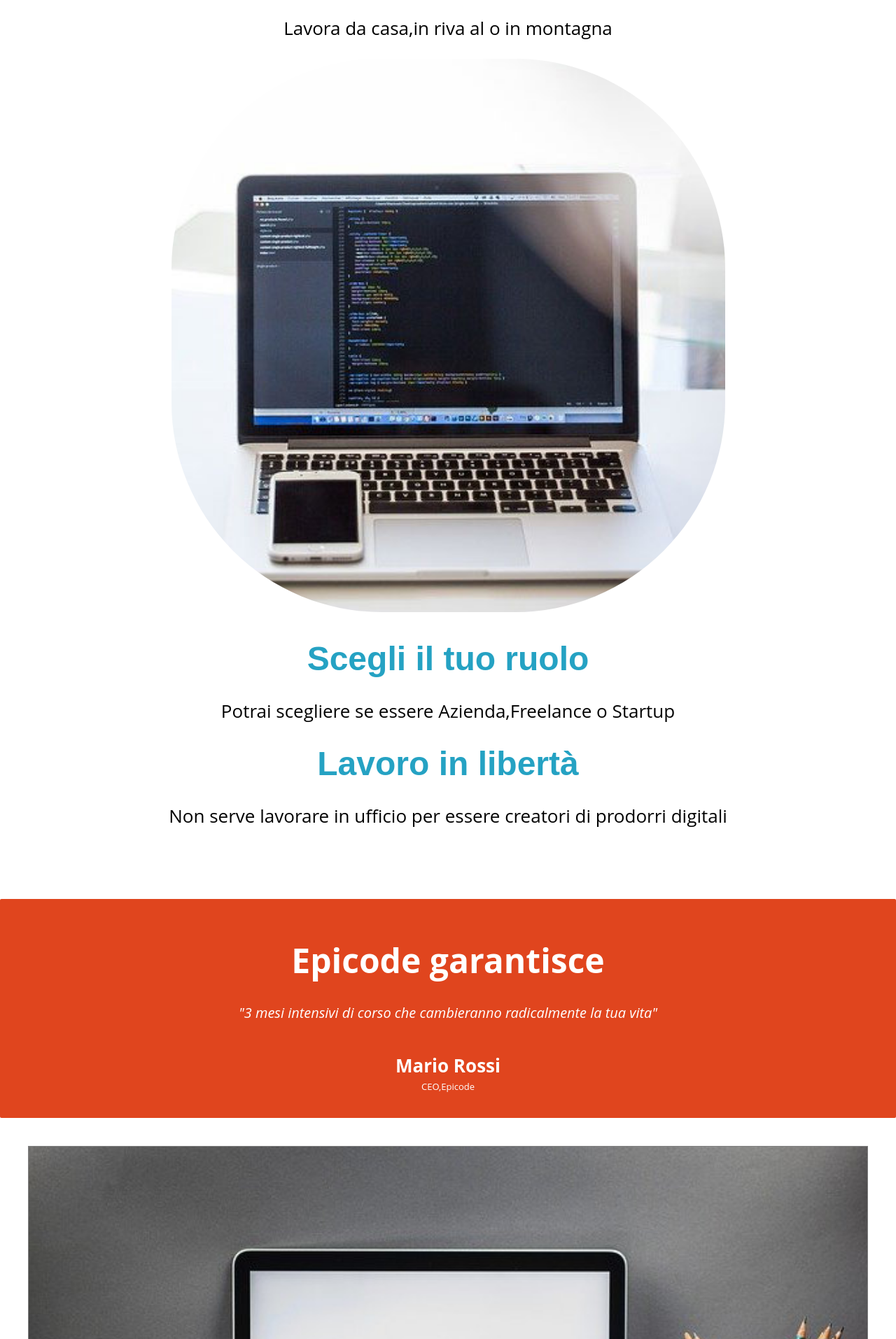
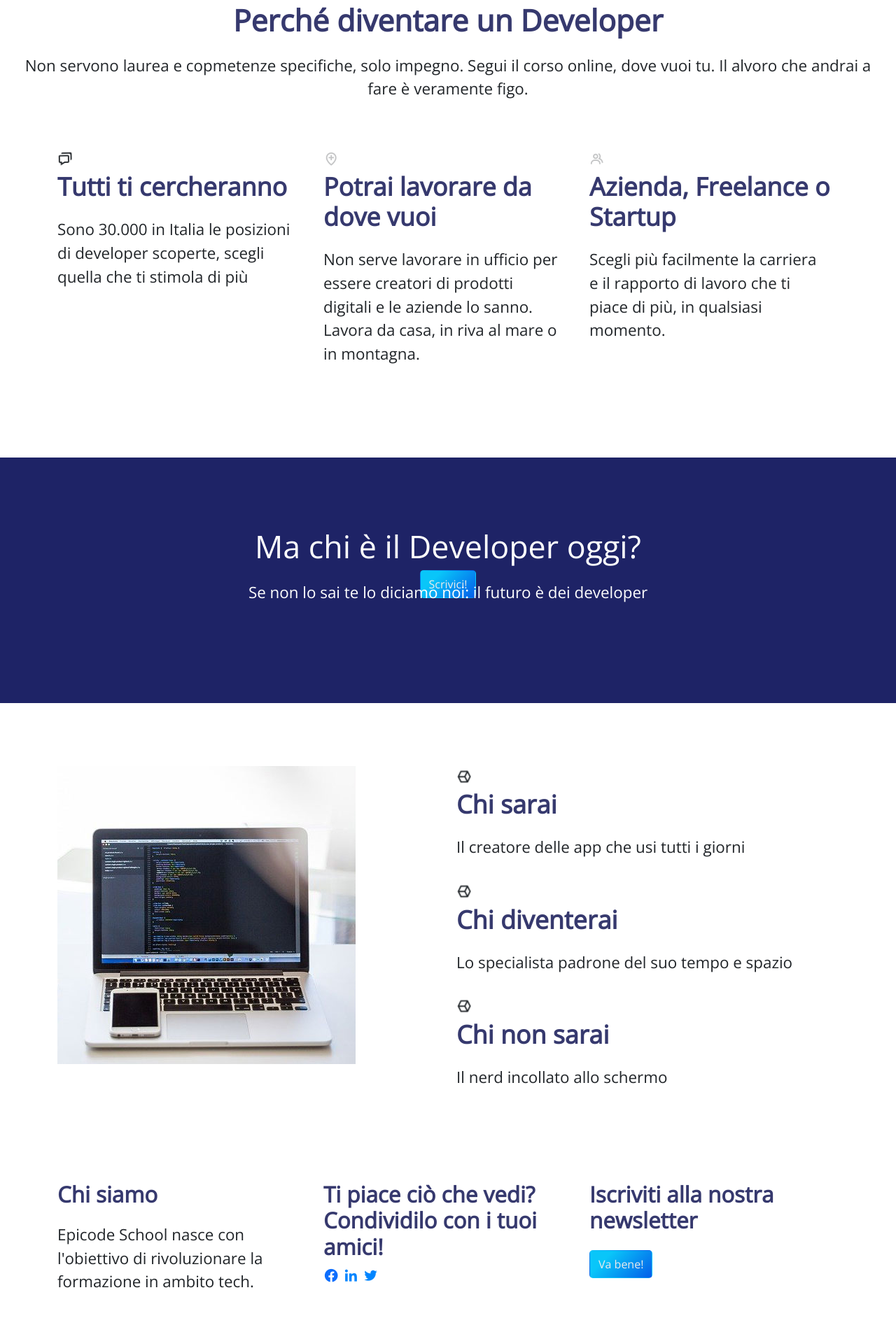
Before and after one commit to subwaybd/webdevprojects, a plain HTML site: page index.html in a window 1280 px wide. Shown: the part 886-2800 px from the top of the page at 70% size. Drawn offline with nearby package versions, Linux system fonts and the light colour scheme; files that its build step writes are made by us from their sources.

Commit message:
Add files via upload
Second test

```diff
--- /dev/null
+++ b/assets/css/stile.css
@@ -0,0 +1,98 @@
+.navbar-nav > li{
+    margin-left:30px;
+    margin-right:30px;
+  }
+
+#bluegradient {
+    background-color: #045de9;
+    background-image: linear-gradient(315deg, #045de9 0%, #09c6f9 74%);
+    border-radius: 5px;
+    color:rgb(236, 236, 236);
+}
+
+.hero{
+    background-image:url(../img/banner.jpg);
+    background-position:center;
+    background-size:cover;
+    background-attachment:fixed;
+    color:rgb(241, 241, 241);
+    padding-top:8em;
+    padding-bottom:12em;
+    position:relative;
+}
+
+#shadow {
+    text-shadow: 1px 1px #5d5d5d;
+    padding:1px;
+}
+
+.btn {
+    padding: 7px 12px;
+}
+
+#h2smallblue {
+    font-size:1.9em;
+    color:rgba(12, 16, 80, 0.829);
+    font-weight: bold;
+}
+
+#h4smallblue {
+    font-size:1.6em;
+    color:rgba(12, 16, 80, 0.829);
+    font-weight:bold;
+}
+
+#h5smallblue {
+    font-size:1.4em;
+    color:rgba(12, 16, 80, 0.829);
+    font-weight:bold;
+}
+
+p{font-size:1em;}
+
+#h2spec{
+    font-size:2em;
+}
+
+#bluebg{
+    background-color:rgba(5, 11, 85, 0.897);
+    padding-top:100px;
+}
+
+#section{
+    padding-top:100px;
+    padding-bottom:100px;
+}
+
+p {
+    padding: 15px;
+}
+
+.item{
+    left: 0;
+    right: 0;
+    position:absolute;
+}
+
+#single-col{
+    padding-bottom:150px;
+}
+
+#m-top{
+    margin-top:4em;
+}
+
+#paragraph{
+    padding-left:0px;
+}
+
+
+
+/*----Media Queries ----*/
+@media (max-width:992px) {
+
+}
+@media (max-width:768px) {
+
+}
+@media (max-width:576px) {}
--- a/index.html
+++ b/index.html
@@ -1,74 +1,208 @@
-<!DOCTYPE html>
+<!doctype html>
 <html lang="it">
+
 <head>
-    <meta charset="UTF-8">
-    <meta http-equiv="X-UA-Compatible" content="IE=edge">
-    <meta name="viewport" content="width=device-width, initial-scale=1.0">
-    <meta name="description" content="Sito ufficiale Epicode School">
-    <link rel="stylesheet" href="assets/css/file.css" type="text/css">
-    <link rel="stylesheet" href="assets/css/font-awesome.min.css" type="text/css">
-    <link rel="stylesheet" href="assets/css/print.css" type="text/css">
+  <!-- Required meta tags -->
+  <meta charset="utf-8">
+  <meta name="viewport" content="width=device-width, initial-scale=1">
+
+  <!-- Bootstrap CSS -->
+  <link href="https://cdn.jsdelivr.net/npm/bootstrap@5.0.2/dist/css/bootstrap.min.css" rel="stylesheet"
+    integrity="sha384-EVSTQN3/azprG1Anm3QDgpJLIm9Nao0Yz1ztcQTwFspd3yD65VohhpuuCOmLASjC" crossorigin="anonymous">
+
   <title>Epicode School</title>
+  <link rel="preconnect" href="https://fonts.googleapis.com">
+  <link rel="preconnect" href="https://fonts.gstatic.com" crossorigin>
+  <link href="https://fonts.googleapis.com/css2?family=Fira+Sans:wght@400;700&display=swap" rel="stylesheet">
+  <link rel="stylesheet" href="https://maxcdn.bootstrapcdn.com/font-awesome/4.7.0/css/font-awesome.min.css">
+  <link rel="stylesheet" href="assets/css/stile.css">
+  <link rel="stylesheet" href="path/to/font-awesome/css/font-awesome.min.css">
+  <link href='https://unpkg.com/boxicons@2.1.1/css/boxicons.min.css' rel='stylesheet'>
+  <link rel="preconnect" href="https://fonts.googleapis.com">
+  <link rel="preconnect" href="https://fonts.gstatic.com" crossorigin>
+  <link href="https://fonts.googleapis.com/css2?family=Open+Sans:wght@300&display=swap" rel="stylesheet">
+  <style>
+    body {
+      font-family: 'Open Sans', sans-serif;
+      font-size: 1.4em;
+    }
+  </style>
 </head>
+
 <body>
-    <header>
-            <div>
-                <img src="assets/images/logo.png" alt="logo Epicode School" title="Il nostro logo">
+  <!--navbar-->
+  <nav class="navbar navbar-expand-lg navbar-light bg-light">
+    <div class="container">
+      <a class="navbar-brand" href="index.html"><img src="assets/img/logo.png"></a>
+      <button class="navbar-toggler" type="button" data-bs-toggle="collapse" data-bs-target="#navbarSupportedContent"
+        aria-controls="navbarSupportedContent" aria-expanded="false" aria-label="Toggle navigation">
+        <span class="navbar-toggler-icon"></span>
+      </button>
+      <div class="collapse navbar-collapse" id="navbarSupportedContent">
+        <ul class="navbar-nav ms-auto">
+          <li class="nav-item">
+            <a class="nav-link active" aria-current="page" href="#">Home</a>
+          </li>
+          <li class="nav-item">
+            <a class="nav-link" href="#">Chi Siamo</a>
+          </li>
+          <li class="nav-item">
+            <a class="nav-link active" aria-current="page" href="#">Contatti</a>
+          </li>
+          <li class="nav-item">
+            <a class="nav-link active" aria-current="page" href="#" id="bluegradient">Registrati</a>
+          </li>
+        </ul>
       </div>
-    </header>
-    <main>
-        <section id="sezione1">
-            <h1>corso web developer</h1>
-            <p>Smetti di inseguire i titoli,inizia a lavorare. <br>Mentre tutti vogliono arricchire il CV, tu pensa ad arricchire le tue competenze.</p>
-            <br>
-            <p>
-                <a href="#andiamo" id="bottone">Partiamo!</a>
+    </div>
+  </nav>
+
+  <!--Banner-->
+  <div class="hero">
+    <div class="container">
+      <div class="row">
+        <div class="col-lg-6">
+          <h1 id="shadow">Diventa un Developer EPICO</h1>
+          <p id="shadow">Diventa un Developer EPICO e ti troviamo noi il lavoro. Scommettiamo su di te: paghi metà
+            corso, l'altra metà solo quando inizi a lavorare.</p>
+          <a href="#" class="btn" id="bluegradient">Chiedi Info</a>
+        </div>
+      </div>
+    </div>
+  </div>
+
+  <!--New Row-->
+  <!--Opportunità-->
+  <section id="section">
+    <div class="container">
+      <div class="row" id="single-col">
+        <div class="col-md-8 mx-auto text-center">
+          <h2 class="" id="h2smallblue">Perché diventare un Developer</h2>
+          <p class="item">Non servono laurea e copmetenze specifiche, solo impegno.
+            Segui il corso online, dove vuoi tu.
+            Il alvoro che andrai a fare è veramente figo.
           </p>
+        </div>
+      </div>
+
+      <!--New Row-->
+      <div class="row">
+        <div class="col-lg-4">
+          <div class="iconbox">
+            <i id="chat" class='bx bx-chat bx-tada bx-rotate-90 style="'></i>
+          </div>
+          <h4 id="h4smallblue">Tutti ti cercheranno</h4>
+          <p id="paragraph">Sono 30.000 in Italia le posizioni di developer scoperte, scegli quella che ti stimola di
+            più</p>
+        </div>
+
+        <div class="col-lg-4">
+          <div class="iconbox">
+            <i class='bx bx-location-plus bx-flashing'></i>
+          </div>
+          <h4 id="h4smallblue">Potrai lavorare da dove vuoi</h4>
+          <p id="paragraph">Non serve lavorare in ufficio per essere creatori di prodotti digitali e le aziende lo
+            sanno. Lavora da casa, in riva al mare o in montagna.</p>
+        </div>
+
+        <div class="col-lg-4">
+          <div class="iconbox">
+            <i class='bx bx-group bx-flashing'></i>
+          </div>
+          <h4 id="h4smallblue">Azienda, Freelance o Startup</h4>
+          <p id="paragraph">Scegli più facilmente la carriera e il rapporto di lavoro che ti piace di più, in qualsiasi
+            momento.</p>
+        </div>
+
+      </div>
+    </div>
   </section>
-        <section id="sezione2">
-            <h2>Tutti ti cercheranno</h2>
-            <p> Sono 30.000 in italia le posizioni di developer scoperte, scegli quella che ti stimola di piu'</p>
-            <h2>Lavora dove vuoi</h2>
-            <p>Lavora da casa,in riva al o in montagna</p>
-            <img class="rounded-notebook" src="assets/images/notebook.jpg">
-            <h2>Scegli il tuo ruolo</h2>
-            <p>Potrai scegliere se essere Azienda,Freelance o Startup</p>
-            <h2>Lavoro in libertà</h2>
-            <p>Non serve lavorare in ufficio per essere creatori di prodorri digitali</p>
+
+  <!--New Row-->
+
+  <div id="bluebg" class="container-fluid">
+    <div class="row" id="single-col">
+      <div class="col-md-8 mx-auto text-center">
+        <h2 class="text-white" id="h2spec">Ma chi è il Developer oggi?</h2>
+        <p class="item text-white">Se non lo sai te lo diciamo noi: il futuro è dei developer
+        </p>
+        <a href="#" class="btn marginbtn" id="bluegradient">Scrivici!</a>
+      </div>
+    </div>
+  </div>
+
+  <!--New Row-->
+
+  <section id="m-top">
+    <div class="container">
+      <div class="row">
+        <div class="col-lg-6">
+          <img src="assets/img/notebook.jpg" alt="">
+        </div>
+
+        <div class="col-lg-6">
+          <div class="iconbox">
+            <i class='bx bx-cube-alt bx-spin bx-rotate-90'></i>
+          </div>
+          <h5 id="h4smallblue">Chi sarai</h5>
+          <p id="paragraph">Il creatore delle app che usi tutti i giorni</p>
+          <div class="iconbox">
+            <i class='bx bx-cube-alt bx-spin bx-rotate-90'></i>
+          </div>
+          <h5 id="h4smallblue">Chi diventerai</h5>
+          <p id="paragraph">Lo specialista padrone del suo tempo e spazio</p>
+          <div class="iconbox">
+            <i class='bx bx-cube-alt bx-spin bx-rotate-90'></i>
+          </div>
+          <h5 id="h4smallblue">Chi non sarai</h5>
+          <p id="paragraph">Il nerd incollato allo schermo</p>
+
+        </div>
+      </div>
+
+
+    </div>
+    </div>
   </section>
-        <article>
-            <h2>Epicode garantisce</h2>
-            <cite>"3 mesi intensivi di corso che cambieranno radicalmente la tua vita"</cite>
-            <p id="mariorossi">Mario Rossi</p>
-            <p id="ceo">CEO,Epicode</p>
-        </article>
-    </main>
-    <aside>
-        <section>
-            <img src="assets/images/foto1.jpg" alt="">
-            <h2>Il tuo pc</h2>
-            <p>Se vuoi diventare developer è l'unico strumento di cui hai bisogno</p>
-        </section>
-        <section>
-            <img src="assets/images/foto2.jpg" alt="">
-            <h2>Impara ora</h2>
-            <p>Impara da chi diventerai tra qualche anno e diventa una rockstar come loro</p>
-        </section>
-        <section>
-            <img src="assets/images/foto3.jpg" alt="">
-            <h2>Lavora subito</h2>
-            <p>Sappiamo cosa vogliono le aziende, perchè lavoriamo con loro</p>
-        </section>
-    </aside>
-    <footer>
-        <h2 id="andiamo" >Contattaci</h2>
 
-                <address><span class="icon fa-phone"> </span> <a href="tel:+3911223456">(+39)11223456</a> <br></address>
-                <address><span class="icon fa-envelope"> </span> <a href="malito:info@epicode.school">info@epicode.school</a> <br></address>
-                <address><span class="icon fa-map-marker"> </span> Via Appia 1 - 00100 Roma(RM)</address>
+  <footer id="section">
+    <div class="container">
+      <!--New Row-->
+      <div class="row">
+        <div class="col-lg-4">
+          <h4 id="h5smallblue">Chi siamo</h4>
+          <p id="paragraph">Epicode School nasce con l'obiettivo di rivoluzionare la formazione in ambito tech.
+          </p>
+        </div>
 
-        <hr>
-        <p class="copyright">&copy;2021.immagini di pixabay.</p>
+        <div class="col-lg-4">
+          <h4 id="h5smallblue">Ti piace ciò che vedi? Condividilo con i tuoi amici!</h4>
+
+          <a href="https://www.facebook.com/fregallo.junior" target="_blank"><i class='bx bxl-facebook-circle'></i></a>
+          <a href="#"><i class='bx bxl-linkedin' style='color:#0085ff'></i></a> <a href="#"><i class='bx bxl-twitter'
+              style='color:#0085ff'></i></a>
+        </div>
+
+        <div class="col-lg-4">
+          <h4 id="h5smallblue">Iscriviti alla nostra newsletter</h4>
+
+          <a href="#" class="btn mt-3" id="bluegradient">Va bene!</a>
+        </div>
+
+      </div>
+    </div>
   </footer>
+
+
+
+
+
+
+  <script src="https://cdn.jsdelivr.net/npm/bootstrap@5.0.2/dist/js/bootstrap.bundle.min.js"
+    integrity="sha384-MrcW6ZMFYlzcLA8Nl+NtUVF0sA7MsXsP1UyJoMp4YLEuNSfAP+JcXn/tWtIaxVXM"
+    crossorigin="anonymous"></script>
+
+
 </body>
+
 </html>
```
Also changed, not shown: assets/img/banner.jpg (added), assets/img/foto1.jpg (added), assets/img/foto2.jpg (added), assets/img/logo.png (added), assets/img/notebook.jpg (added). Lines whose indentation alone changed are shown as unchanged.
